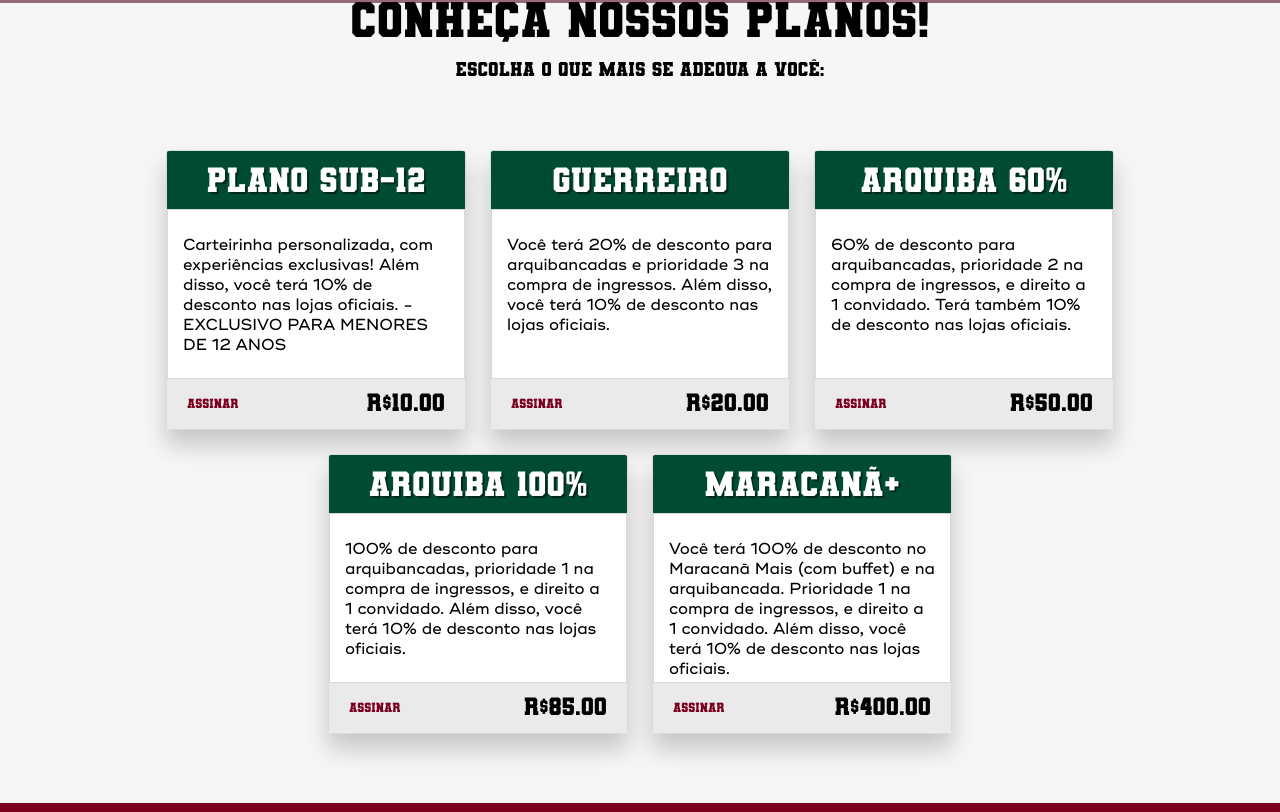
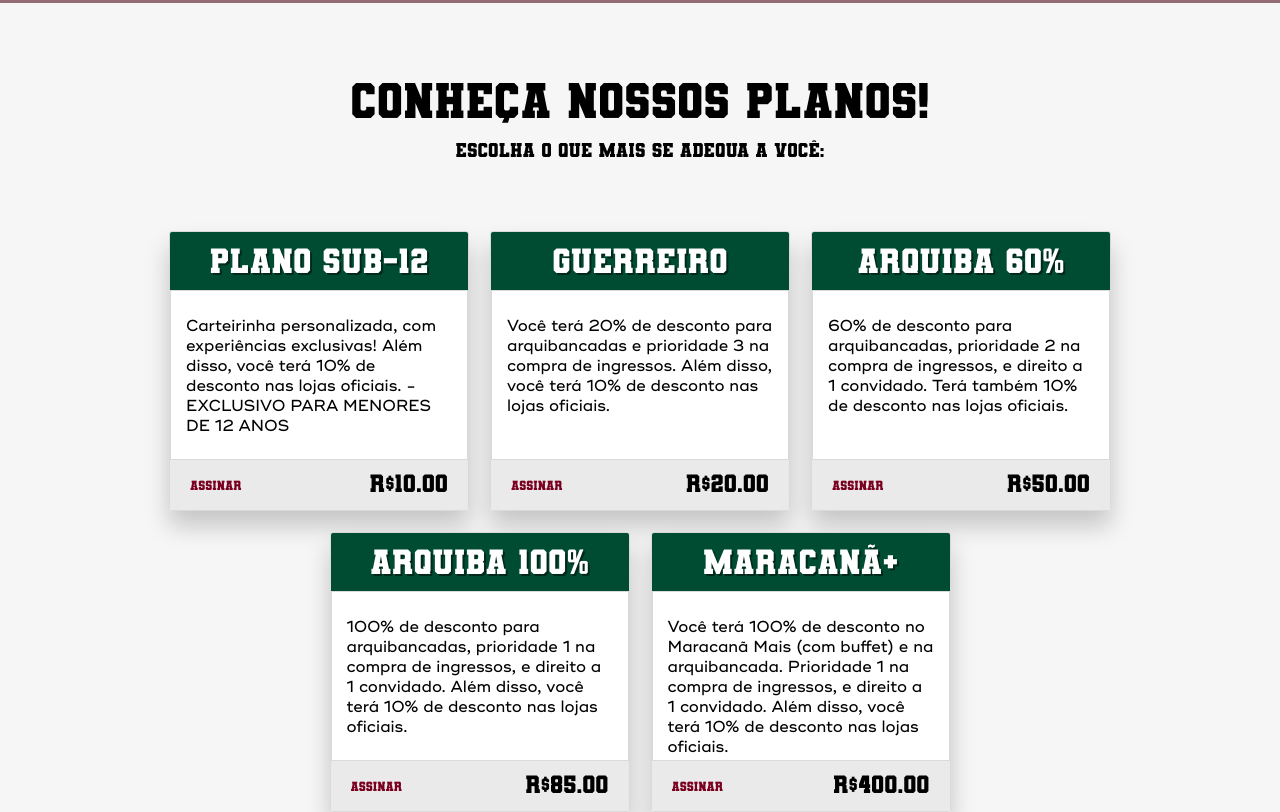
Before and after one commit to brwnaspace/flu, an Angular app: page /home in a window 1280 px wide. Shown: the part 797-1609 px from the top of the page. Built offline with nearby package versions, Linux system fonts and the light colour scheme; grey boxes are pictures that could not be loaded.

Commit message:
css cards + btn card

```diff
--- a/src/app/features/home/components/products-list/products-list.component.scss
+++ b/src/app/features/home/components/products-list/products-list.component.scss
@@ -28,7 +28,7 @@ $font-title: 'varsity';
 
 section {
   background-color: #f6f6f6;
-  height: 100vh;
+  height: 120vh;
   display: flex;
   justify-content: center;
   flex-direction: column;
@@ -72,13 +72,14 @@ section {
     flex-direction: row;
     flex-wrap: wrap;
     justify-content: center;
-    gap: 4px;
+    gap: 1px;
 
     .card {
       border: 1px solid #dadada;
       border-radius: 3px;
       box-shadow: 0 15px 25px rgba(0, 0, 0, 0.2);
       margin: 10px;
+      width: 300px;
       max-width: 300px;
       overflow: hidden;
       font-family: $font-text;
```
